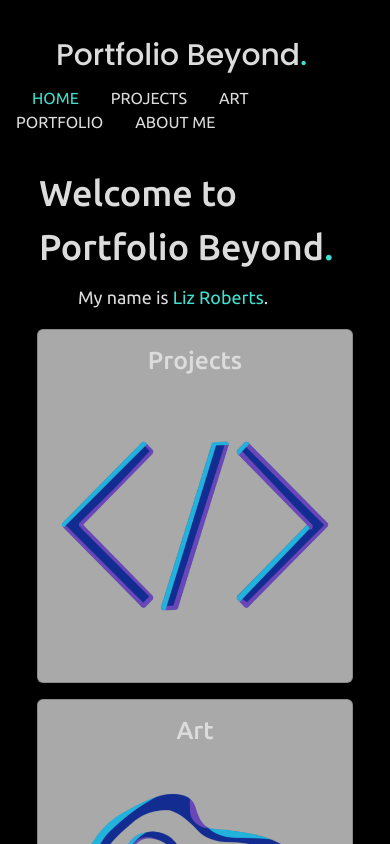
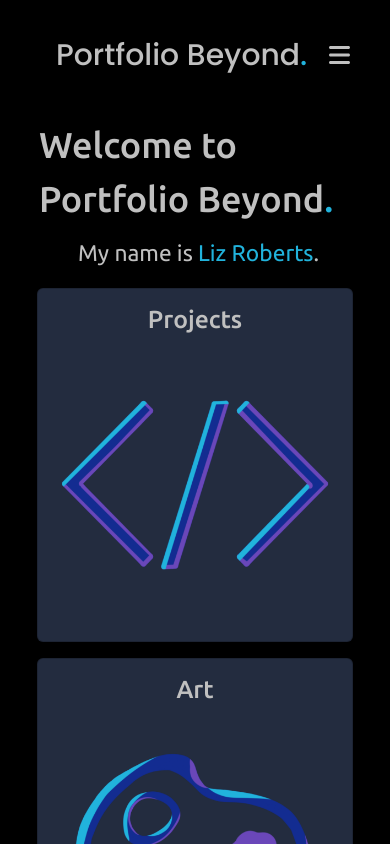
Before and after one commit to eroberts22/portfolio-beyond, a Vue app: page / in a window 390 px wide. Shown: the top 844 px of the page. Built offline with nearby package versions, Linux system fonts and the light colour scheme.

Commit message:
global colors, mobile nav

```diff
--- a/public/index.html
+++ b/public/index.html
@@ -5,7 +5,6 @@
     <meta http-equiv="X-UA-Compatible" content="IE=edge">
     <meta name="viewport" content="width=device-width,initial-scale=1.0">
     <link rel="icon" href="<%= BASE_URL %>favicon.ico">
-    <link rel="stylesheet" href="https://fonts.googleapis.com/css2?family=Poppins:wght@400;500;700&family=Ubuntu:wght@400;500;700&display=swap">
     <link href="https://cdn.jsdelivr.net/npm/bootstrap@5.3.0-alpha1/dist/css/bootstrap.min.css" rel="stylesheet" integrity="sha384-GLhlTQ8iRABdZLl6O3oVMWSktQOp6b7In1Zl3/Jr59b6EGGoI1aFkw7cmDA6j6gD" crossorigin="anonymous">
     <title><%= htmlWebpackPlugin.options.title %></title>
   </head>
--- a/src/App.vue
+++ b/src/App.vue
@@ -17,7 +17,7 @@ export default {
 <style>
 body {
   background: #000;
-  color: gainsboro;
+  color: var(--off-white);
   margin: 0;
   padding: 0;
   border: 0;
--- /dev/null
+++ b/src/assets/css/global.css
@@ -0,0 +1,11 @@
+@import url('https://fonts.googleapis.com/css2?family=Poppins:wght@400;500;700&family=Ubuntu:wght@400;500;700&display=swap');
+
+:root {
+  --off-white: rgb(192, 192, 192);
+  /* --light-blue: rgb(76, 170, 247); */
+  --med-blue: rgb(90, 104, 211);
+  --turquoise: rgb(33, 179, 220);
+  /* --opaque-black: rgba(0, 0, 0, 0.625); */
+  --opaque-purple: rgba(106, 71, 185, 0.5);
+  --gray: rgb(35, 44, 63);
+}
--- a/src/components/About/AboutMainContent.vue
+++ b/src/components/About/AboutMainContent.vue
@@ -92,7 +92,7 @@ export default {
   padding: 20px;
 }
 
-@media (min-width: 1200px) {
+@media (min-width: 950px) {
   .inner-wrap-half {
     width: 50%;
   }
@@ -111,7 +111,7 @@ export default {
 }
 
 .line-break {
-  border-top: 8px solid gainsboro;
+  border-top: 8px solid var(--off-white);
   border-radius: 5px;
 }
 </style>
--- a/src/components/About/LogoLink.vue
+++ b/src/components/About/LogoLink.vue
@@ -25,12 +25,12 @@ export default {
   padding-left: 5%;
   padding-right: 5%;
   padding-bottom: 5%;
-  color: turquoise;
+  color: var(--turquoise);
   transition: color 0.3s;
 }
 
 .small-logo:hover {
   opacity: 0.7;
-  color: blue;
+  color: var(--med-blue);
 }
 </style>
--- a/src/components/About/TextBox.vue
+++ b/src/components/About/TextBox.vue
@@ -1,5 +1,5 @@
 <template>
-  <h1>{{ Information.title }}<span>...</span></h1>
+  <h2>{{ Information.title }}<span>...</span></h2>
   <br />
   <div class="text" :key="item.text" v-for="item in Information.textCollection">
     <span>//</span> {{ item.text }} <br /><br />
@@ -17,7 +17,7 @@ export default {
 
 <style scoped>
 span {
-  color: turquoise;
+  color: var(--turquoise);
 }
 
 .text {
--- a/src/components/Header/Navigation.vue
+++ b/src/components/Header/Navigation.vue
@@ -1,16 +1,65 @@
 <template>
-  <div class="navbar-links">
+    <div v-show="!mobile" class="navbar-links">
     <router-link :to="{ name: 'Home'}">HOME</router-link>
     <router-link :to="{ name: 'Projects'}">PROJECTS</router-link>
     <router-link :to="{ name: 'Art'}">ART PORTFOLIO</router-link>
     <router-link :to="{ name: 'About'}">ABOUT ME</router-link>
   </div>
+  <div class="icon">
+    <font-awesome-icon class="sub-icon" @click="toggleMobileNav" v-show="mobile" :class="{ 'icon-active': mobileNav }" :icon="['fas', 'bars']" />
+  </div>
+  <transition name="mobile-nav">
+    <div v-show="mobileNav" class="dropdown-nav">
+      <router-link :to="{ name: 'Home'}">HOME</router-link>
+      <router-link :to="{ name: 'Projects'}">PROJECTS</router-link>
+      <router-link :to="{ name: 'Art'}">ART PORTFOLIO</router-link>
+      <router-link :to="{ name: 'About'}">ABOUT ME</router-link>
+    </div>
+  </transition>
 </template>
 
 <script>
 export default {
   name: "Navigation-Component",
-  components: {}
+  data() {
+    return {
+      scrolledNav: null,
+      mobile: null,
+      mobileNav: null,
+      windowWidth: null,
+    }
+  },
+  created() {
+    window.addEventListener('resize', this.checkScreenForMobile)
+    this.checkScreenForMobile()
+  },
+  watch: {
+    $route() {
+      this.mobileNav = false
+    }
+  },
+  methods: {
+    toggleMobileNav() {
+      this.mobileNav = !this.mobileNav
+    },
+    updateScroll() {
+      const scrollPosition = window.scrollY
+      if (scrollPosition > 50) {
+        this.scrolledNav = true
+        return
+      }
+      this.scrolledNav = false
+    },
+    checkScreenForMobile() {
+      this.windowWidth = window.innerWidth
+      if (this.windowWidth <= 875) {
+        this.mobile = true
+        return
+      }
+      this.mobile = false
+      this.mobileNav = false
+    }
+  }
 };
 </script>
 
@@ -18,69 +67,83 @@ export default {
 .navbar-links > a {
   margin: 0;
   text-decoration: none;
-  color: gainsboro;
+  color: var(--off-white);
   padding: 10px 16px;
   transition: color 0.3s ease;
 }
 
 .navbar-links a:hover {
-  color: turquoise;
+  color: var(--turquoise);
 }
 
 .navbar-links > .router-link-active,
 .navbar-links > .router-link-exact-active {
-  color: turquoise;
-}
-
-/*@media (max-width: 770px) {
-  .toggle-button {
-    display: flex;
-  }
-
-  .logo a {
   color: var(--turquoise);
 }
 
-  .logo a span {
-    color: var(--off-white);
+.icon {
+  display: flex;
+  align-items: center;
+  position: absolute;
+  top: 0;
+  right: 24px;
+  height: 100%;
 }
 
-  .navbar-links {
-    display: none;
-    width: 100%;
+.icon .sub-icon {
+  cursor: pointer;
+  font-size: 24px;
 }
 
-  .navbar {
-    flex-direction: column;
-    align-items: flex-start;
-    background: black;
+.icon-active {
+  transform: rotate(180deg);
+  /* need to fix */
+  /* transition: all 0.1s ease-out; */
 }
 
-  .navbar-links ul {
+.dropdown-nav {
+  display: flex;
+  flex-direction: column;
+  position: fixed;
   width: 100%;
-    flex-direction: column;
+  max-width: 250px;
+  padding-top: 25px;
+  height: 100%;
+  background-color: var(--gray);
+  top: 0;
+  left: 0;
+  z-index: 999;
 }
 
-  .navbar-links li {
-    text-align: center;
+.dropdown-nav > a {
+  padding: 15px 30px;
+  color: var(--turquoise);
+  text-decoration: none;
+  transition: color 0.3s ease;
 }
 
-  .navbar-links li a {
-    padding: 0.5rem 1rem;
-    transition: color 0.3s ease;
-    color: var(--turquoise);
+.dropdown-nav > a:hover {
+  padding: 15px 30px;
+  color: var(--off-white);
+  text-decoration: none;
 }
 
-  .navbar-links li a:hover {
+.dropdown-nav > .router-link-active,
+.dropdown-nav > .router-link-exact-active {
   color: var(--med-blue);
 }
 
-  .navbar-links.active {
-    display: flex;
-    position: absolute;
-    background: black;
-    margin-top: 50px;
-    transition: 0.3s;
+.mobile-nav-enter-active,
+.mobile-nav-leave-active {
+  transition: 0.5s ease all;
 }
-}*/
+
+.mobile-nav-enter-from,
+.mobile-nav-leave-to {
+  transform: translateX(-250px);
+}
+
+.mobile-nav-enter-to {
+  transform: translateX(0);
+}
 </style>
--- a/src/components/Header/SiteTitle.vue
+++ b/src/components/Header/SiteTitle.vue
@@ -14,7 +14,7 @@ export default {
 .logo > a {
   margin: 0;
   text-decoration: none;
-  color: gainsboro;
+  color: var(--off-white);
   padding: 10px 16px;
   transition: color 0.3s ease;
   font-weight: 500;
@@ -27,17 +27,17 @@ export default {
 }
 
 .logo a span {
-    color: turquoise;
+    color: var(--turquoise);
     transition: color 0.3s ease;
 }
 
 .logo a:hover {
     text-decoration: none;
-    color: turquoise;
+    color: var(--turquoise);
 }
 
 .logo a:hover span {
     text-decoration: none;
-    color: gainsboro;
+    color: var(--off-white);
 }
 </style>
--- a/src/components/Home/HomeTile.vue
+++ b/src/components/Home/HomeTile.vue
@@ -24,11 +24,11 @@ export default {
 
 <style scoped>
 .card-title {
-  color: gainsboro;
+  color: var(--off-white);
 }
 
 .bg-gray {
-  background-color: darkgray;
+  background-color: var(--gray);
 }
 
 a {
--- a/src/components/Home/HomeTitle.vue
+++ b/src/components/Home/HomeTitle.vue
@@ -22,7 +22,7 @@ export default {
 
 .page-sub-title {
     text-align: left;
-    font-size: calc(1.0em + 0.5vmin);
+    font-size: calc(1.3em + 0.5vmin);
     font-weight: 400;
     padding-left: 20%;
     margin-bottom: 10px;
@@ -32,14 +32,14 @@ export default {
 .page-sub-title span,
 .page-sub-title a,
 .page-sub-title a:hover span  {
-    color: turquoise;
+    color: var(--turquoise);
     text-decoration: none;
     transition: color 0.3s ease;
 }
 
 .page-sub-title a span,
 .page-sub-title a:hover {
-    color: gainsboro;
+    color: var(--off-white);
     transition: color 0.3s ease;
 }
 
--- a/src/main.js
+++ b/src/main.js
@@ -2,11 +2,13 @@ import { createApp } from 'vue'
 import App from './App.vue'
 import router from './router'
 import { library } from "@fortawesome/fontawesome-svg-core"
-import { faFile } from "@fortawesome/free-solid-svg-icons"
+import { faBars, faFile } from "@fortawesome/free-solid-svg-icons"
 import { faLinkedin, faGithub } from "@fortawesome/free-brands-svg-icons"
 import { FontAwesomeIcon } from "@fortawesome/vue-fontawesome"
 
-library.add(faFile, faLinkedin, faGithub)
+import '@/assets/css/global.css'
+
+library.add(faBars, faFile, faLinkedin, faGithub)
 
 createApp(App)
   .component("font-awesome-icon", FontAwesomeIcon)
```
Lines whose indentation alone changed are shown as unchanged.
